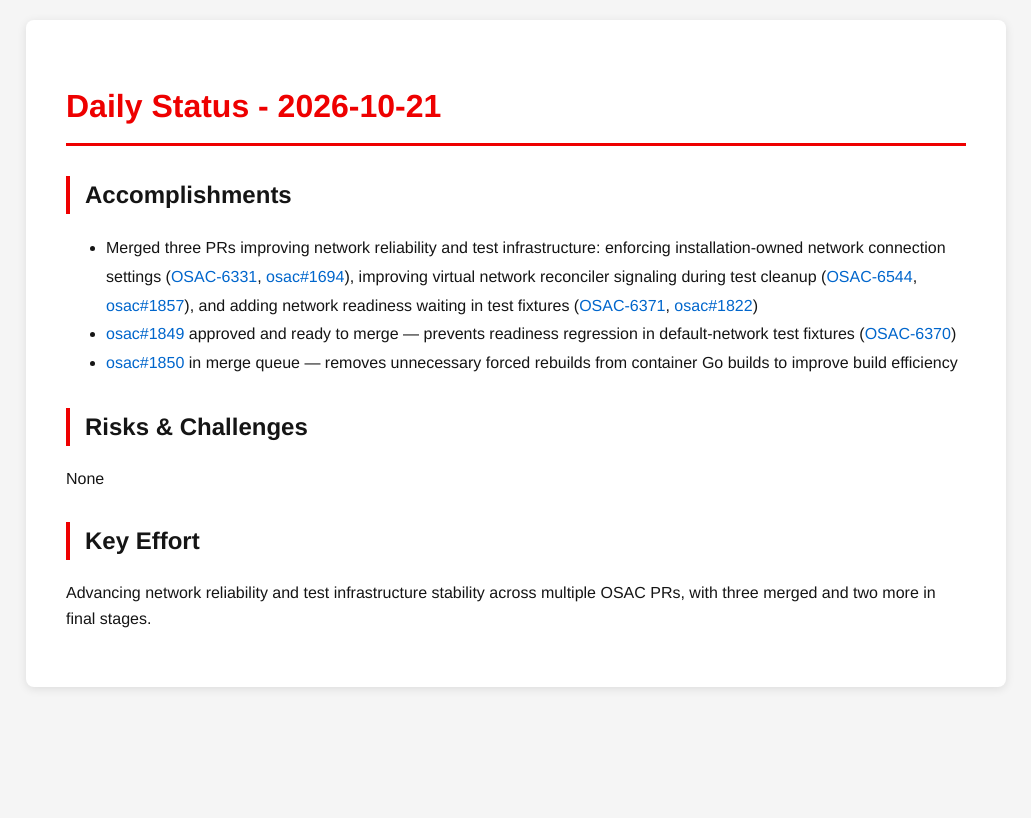
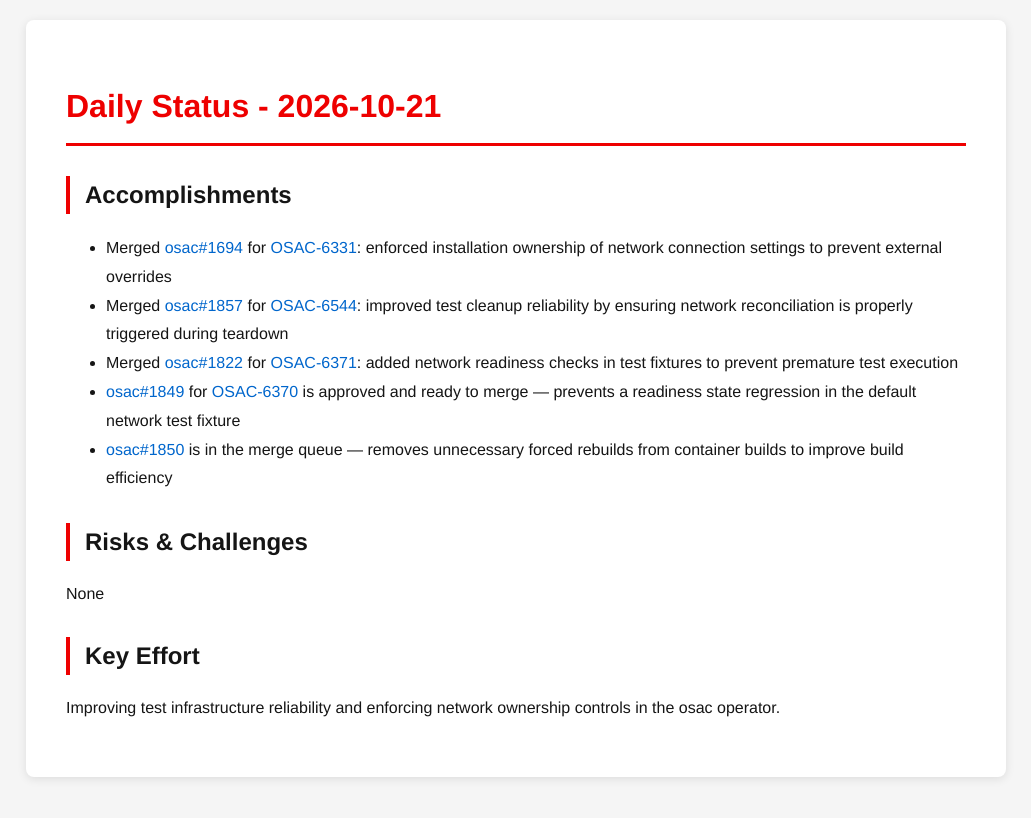
Before and after one commit to tzvatot/daily-status, a Jekyll site: the page built from 2026-10-21.md, in a window 1280 px wide. Shown: the top 818 px of the page, without its empty margins (124-1155 px from the left). Built offline with Jekyll 4.4.1, drawn with Linux system fonts in a browser that asks for light colours.

Commit message:
Daily status update - 2026-10-21

```diff
--- a/2026-10-21.md
+++ b/2026-10-21.md
@@ -7,12 +7,14 @@ date: 2026-10-21
 # Daily Status - 2026-10-21
 
 ## Accomplishments
-- Merged three PRs improving network reliability and test infrastructure: enforcing installation-owned network connection settings ([OSAC-6331](https://redhat.atlassian.net/browse/OSAC-6331), [osac#1694](https://github.com/osac-project/osac/pull/1694)), improving virtual network reconciler signaling during test cleanup ([OSAC-6544](https://redhat.atlassian.net/browse/OSAC-6544), [osac#1857](https://github.com/osac-project/osac/pull/1857)), and adding network readiness waiting in test fixtures ([OSAC-6371](https://redhat.atlassian.net/browse/OSAC-6371), [osac#1822](https://github.com/osac-project/osac/pull/1822))
-- [osac#1849](https://github.com/osac-project/osac/pull/1849) approved and ready to merge — prevents readiness regression in default-network test fixtures ([OSAC-6370](https://redhat.atlassian.net/browse/OSAC-6370))
-- [osac#1850](https://github.com/osac-project/osac/pull/1850) in merge queue — removes unnecessary forced rebuilds from container Go builds to improve build efficiency
+- Merged [osac#1694](https://github.com/osac-project/osac/pull/1694) for [OSAC-6331](https://redhat.atlassian.net/browse/OSAC-6331): enforced installation ownership of network connection settings to prevent external overrides
+- Merged [osac#1857](https://github.com/osac-project/osac/pull/1857) for [OSAC-6544](https://redhat.atlassian.net/browse/OSAC-6544): improved test cleanup reliability by ensuring network reconciliation is properly triggered during teardown
+- Merged [osac#1822](https://github.com/osac-project/osac/pull/1822) for [OSAC-6371](https://redhat.atlassian.net/browse/OSAC-6371): added network readiness checks in test fixtures to prevent premature test execution
+- [osac#1849](https://github.com/osac-project/osac/pull/1849) for [OSAC-6370](https://redhat.atlassian.net/browse/OSAC-6370) is approved and ready to merge — prevents a readiness state regression in the default network test fixture
+- [osac#1850](https://github.com/osac-project/osac/pull/1850) is in the merge queue — removes unnecessary forced rebuilds from container builds to improve build efficiency
 
 ## Risks & Challenges
 None
 
 ## Key Effort
-Advancing network reliability and test infrastructure stability across multiple OSAC PRs, with three merged and two more in final stages.
+Improving test infrastructure reliability and enforcing network ownership controls in the osac operator.
```
